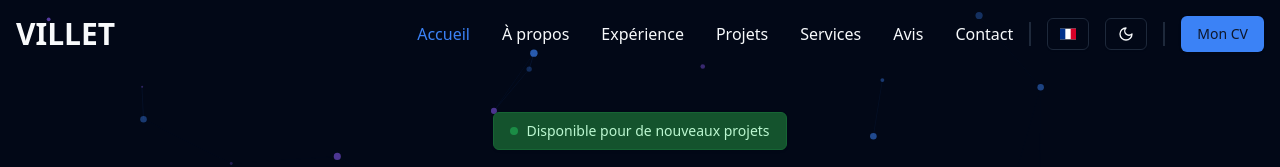
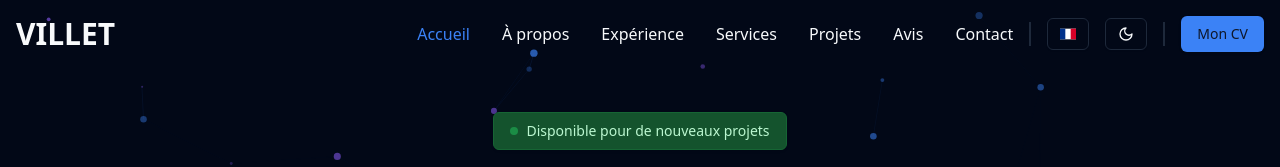
Before and after one commit to teovlt/portfolioFreelance, a React (Vite) app: page / in a window 1280 px wide. Shown: the top 167 px of the page. Built offline with nearby package versions, Linux system fonts and the light colour scheme.

Commit message:
Wrong ranking

```diff
--- a/src/components/Footer.tsx
+++ b/src/components/Footer.tsx
@@ -14,8 +14,8 @@ export function Footer() {
     { label: t("footer.nav.home"), sectionId: "home-section" },
     { label: t("footer.nav.about"), sectionId: "about-section" },
     { label: t("footer.nav.experiences"), sectionId: "experiences-section" },
+    { label: t("footer.nav.services"), sectionId: "services-section" },
     { label: t("footer.nav.projects"), sectionId: "projects-section" },
-    { label: t("footer.nav.services"), sectionId: "services-section" },
     { label: t("footer.nav.reviews"), sectionId: "reviews-section" },
     { label: t("footer.nav.contact"), sectionId: "contact-section" },
   ];
--- a/src/components/Navbar.tsx
+++ b/src/components/Navbar.tsx
@@ -21,8 +21,8 @@ export const Navbar = () => {
     { id: "home-section", label: t("navbar.home"), icon: <House className="w-4 h-4" /> },
     { id: "about-section", label: t("navbar.about"), icon: <Info className="w-4 h-4" /> },
     { id: "experiences-section", label: t("navbar.experiences"), icon: <Briefcase className="w-4 h-4" /> },
+    { id: "services-section", label: t("navbar.services"), icon: <Palette className="w-4 h-4" /> },
     { id: "projects-section", label: t("navbar.projects"), icon: <FileText className="w-4 h-4" /> },
-    { id: "services-section", label: t("navbar.services"), icon: <Palette className="w-4 h-4" /> },
     { id: "reviews-section", label: t("navbar.reviews"), icon: <Star className="w-4 h-4" /> },
     { id: "contact-section", label: t("navbar.contact"), icon: <Mail className="w-4 h-4" /> },
   ];
--- a/src/routes/router.jsx
+++ b/src/routes/router.jsx
@@ -30,8 +30,8 @@ export const router = createBrowserRouter([
             <Home />
             <About />
             <Experiences />
+            <Services />
             <Projects />
-            <Services />
             <ReviewsSection />
             <Contact />
           </>
```
